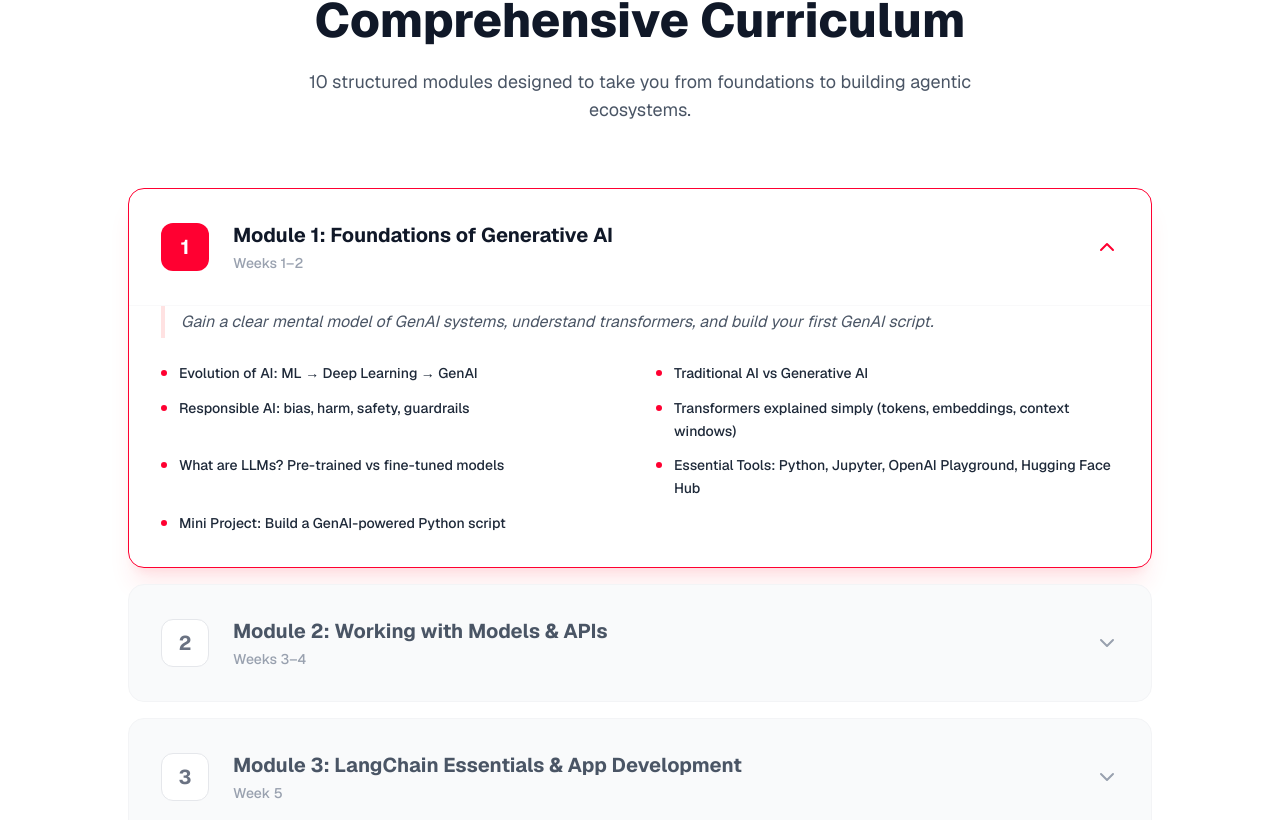
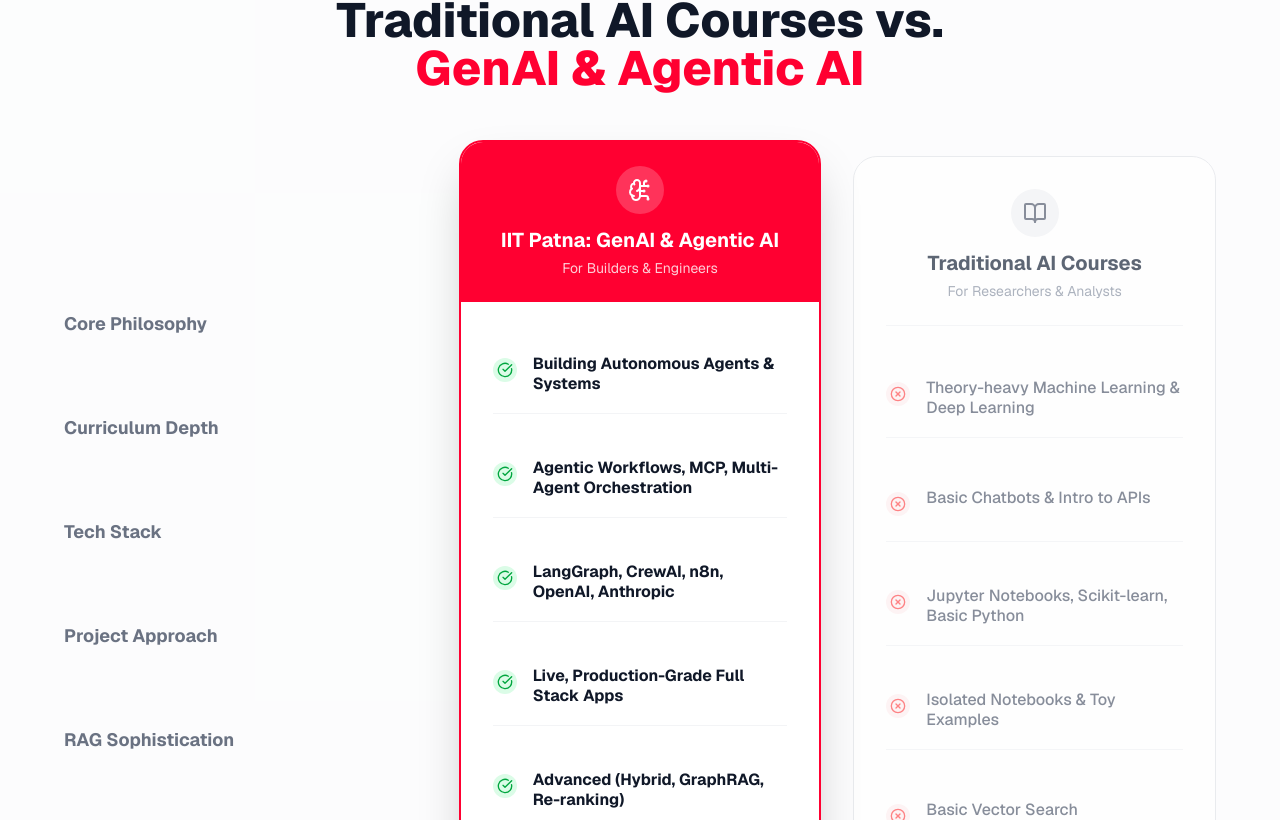
Before and after one commit to akshay-rsms/ednxt-v1, a Next.js app: page /iit-patna in a window 1280 px wide. Shown: the part 1840-2660 px from the top of the page. Built offline with nearby package versions, Linux system fonts and the light colour scheme.

Commit message:
adding comparision table in iit patna

```diff
--- a/src/app/iit-patna/page.tsx
+++ b/src/app/iit-patna/page.tsx
@@ -424,6 +424,96 @@
 
 
 
+            {/* Comparison Section */}
+            <section className="py-24 px-8 md:px-12 bg-gray-50/50">
+                <div className="max-w-6xl mx-auto">
+                    <div className="text-center mb-16">
+                        <span className="text-[#FF0031] font-bold tracking-wider uppercase text-sm mb-2 block">Why This Program?</span>
+                        <h2 className="text-3xl md:text-5xl font-extrabold text-gray-900 mb-6">
+                            Traditional AI Courses vs. <br className="hidden md:block" />
+                            <span className="text-[#FF0031]">GenAI & Agentic AI</span>
+                        </h2>
+                    </div>
+
+                    <div className="grid grid-cols-1 lg:grid-cols-3 gap-0 lg:gap-8 items-start">
+                        {/* Labels Column (Hidden on mobile, visible on lg) */}
+                        <div className="hidden lg:flex flex-col gap-6 pt-32">
+                            {["Core Philosophy", "Curriculum Depth", "Tech Stack", "Project Approach", "RAG Sophistication", "Developer Experience", "Career Outcome"].map((label, i) => (
+                                <div key={i} className="h-20 flex items-center text-lg font-bold text-gray-500">
+                                    {label}
+                                </div>
+                            ))}
+                        </div>
+
+                        {/* IIT Patna Column (Winner) */}
+                        <div className="relative bg-white rounded-3xl shadow-2xl border-2 border-[#FF0031] overflow-hidden z-10 transform lg:-translate-y-4">
+                            <div className="bg-[#FF0031] text-white p-6 text-center">
+                                <div className="inline-flex justify-center items-center w-12 h-12 bg-white/20 rounded-full mb-3">
+                                    <BrainCircuit className="w-6 h-6 text-white" />
+                                </div>
+                                <h3 className="text-xl font-bold">IIT Patna: GenAI & Agentic AI</h3>
+                                <p className="text-white/80 text-sm mt-1">For Builders & Engineers</p>
+                            </div>
+
+                            <div className="p-8 space-y-6">
+                                {[
+                                    { label: "Core Philosophy", text: "Building Autonomous Agents & Systems", active: true },
+                                    { label: "Curriculum Depth", text: "Agentic Workflows, MCP, Multi-Agent Orchestration", active: true },
+                                    { label: "Tech Stack", text: "LangGraph, CrewAI, n8n, OpenAI, Anthropic", active: true },
+                                    { label: "Project Approach", text: "Live, Production-Grade Full Stack Apps", active: true },
+                                    { label: "RAG Sophistication", text: "Advanced (Hybrid, GraphRAG, Re-ranking)", active: true },
+                                    { label: "Developer Experience", text: "AI-First (Cursor, Windsurf, Claude Code)", active: true },
+                                    { label: "Career Outcome", text: "GenAI Product Engineer / Agentic Architect", active: true },
+                                ].map((item, i) => (
+                                    <div key={i} className="h-auto lg:h-20 flex flex-col justify-center border-b border-gray-100 last:border-0 py-4 lg:py-0">
+                                        <span className="lg:hidden text-xs font-bold text-gray-400 uppercase tracking-widest mb-1">{item.label}</span>
+                                        <div className="flex items-start gap-4">
+                                            <div className="mt-1 w-6 h-6 rounded-full bg-green-100 flex items-center justify-center shrink-0">
+                                                <CheckCircle className="w-4 h-4 text-green-600" />
+                                            </div>
+                                            <p className="text-gray-900 font-bold text-md leading-tight">{item.text}</p>
+                                        </div>
+                                    </div>
+                                ))}
+                            </div>
+                        </div>
+
+                        {/* Traditional Column (Loser) */}
+                        <div className="bg-white rounded-3xl border border-gray-200 mt-8 lg:mt-0 p-8 pt-20 lg:pt-8 opacity-80 hover:opacity-100 transition-opacity">
+                            <div className="text-center mb-8 border-b border-gray-100 pb-6">
+                                <div className="inline-flex justify-center items-center w-12 h-12 bg-gray-100 rounded-full mb-3">
+                                    <BookOpen className="w-6 h-6 text-gray-500" />
+                                </div>
+                                <h3 className="text-xl font-bold text-gray-700">Traditional AI Courses</h3>
+                                <p className="text-gray-400 text-sm mt-1">For Researchers & Analysts</p>
+                            </div>
+
+                            <div className="space-y-6">
+                                {[
+                                    { label: "Core Philosophy", text: "Theory-heavy Machine Learning & Deep Learning" },
+                                    { label: "Curriculum Depth", text: "Basic Chatbots & Intro to APIs" },
+                                    { label: "Tech Stack", text: "Jupyter Notebooks, Scikit-learn, Basic Python" },
+                                    { label: "Project Approach", text: "Isolated Notebooks & Toy Examples" },
+                                    { label: "RAG Sophistication", text: "Basic Vector Search" },
+                                    { label: "Developer Experience", text: "Traditional IDEs & Manual Coding" },
+                                    { label: "Career Outcome", text: "Junior ML Engineer / Data Analyst" },
+                                ].map((item, i) => (
+                                    <div key={i} className="h-auto lg:h-20 flex flex-col justify-center border-b border-gray-100 last:border-0 py-4 lg:py-0">
+                                        <span className="lg:hidden text-xs font-bold text-gray-400 uppercase tracking-widest mb-1">{item.label}</span>
+                                        <div className="flex items-start gap-4">
+                                            <div className="mt-1 w-6 h-6 rounded-full bg-red-50 flex items-center justify-center shrink-0">
+                                                <XCircle className="w-4 h-4 text-red-400" />
+                                            </div>
+                                            <p className="text-gray-500 font-medium text-md leading-tight">{item.text}</p>
+                                        </div>
+                                    </div>
+                                ))}
+                            </div>
+                        </div>
+                    </div>
+                </div>
+            </section>
+
             {/* Detailed Curriculum Section - Accordion */}
             <section id="curriculum" className="py-24 px-8 md:px-12 bg-white">
                 <div className="max-w-5xl mx-auto">
```
